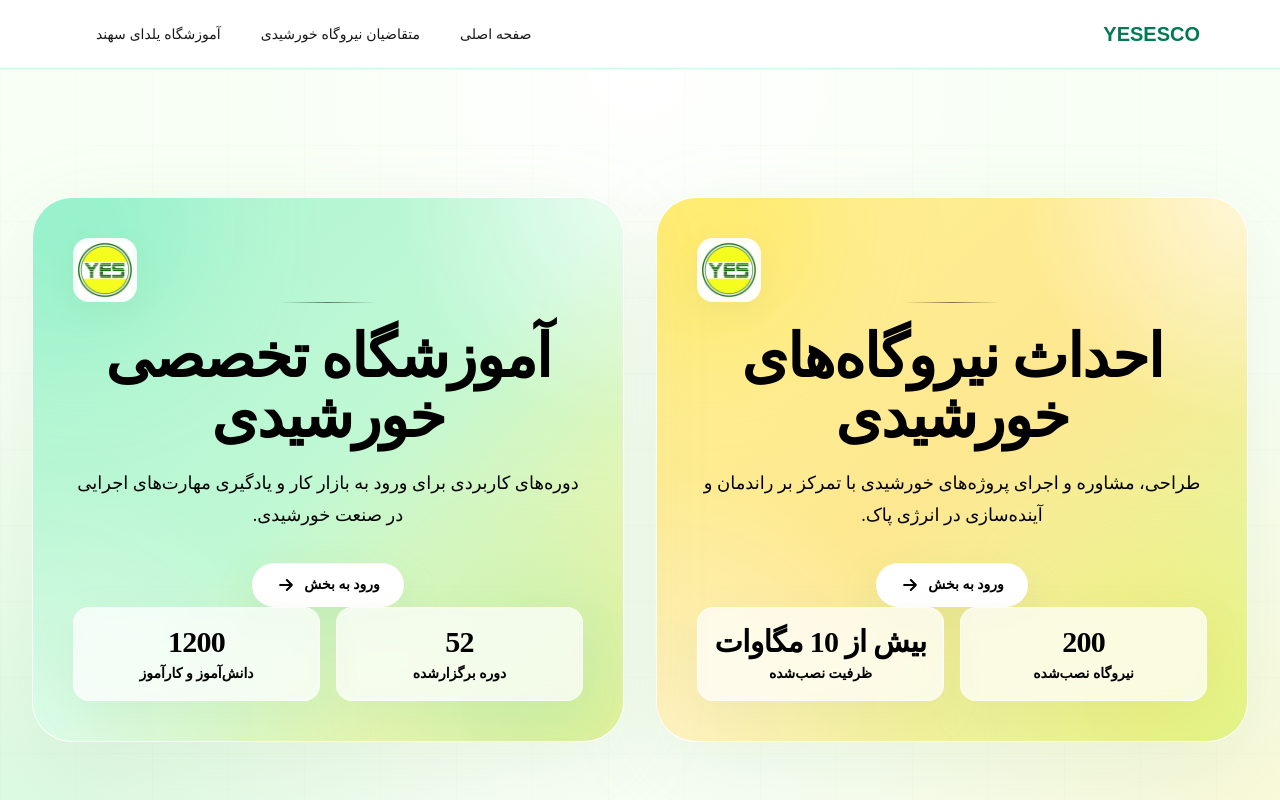
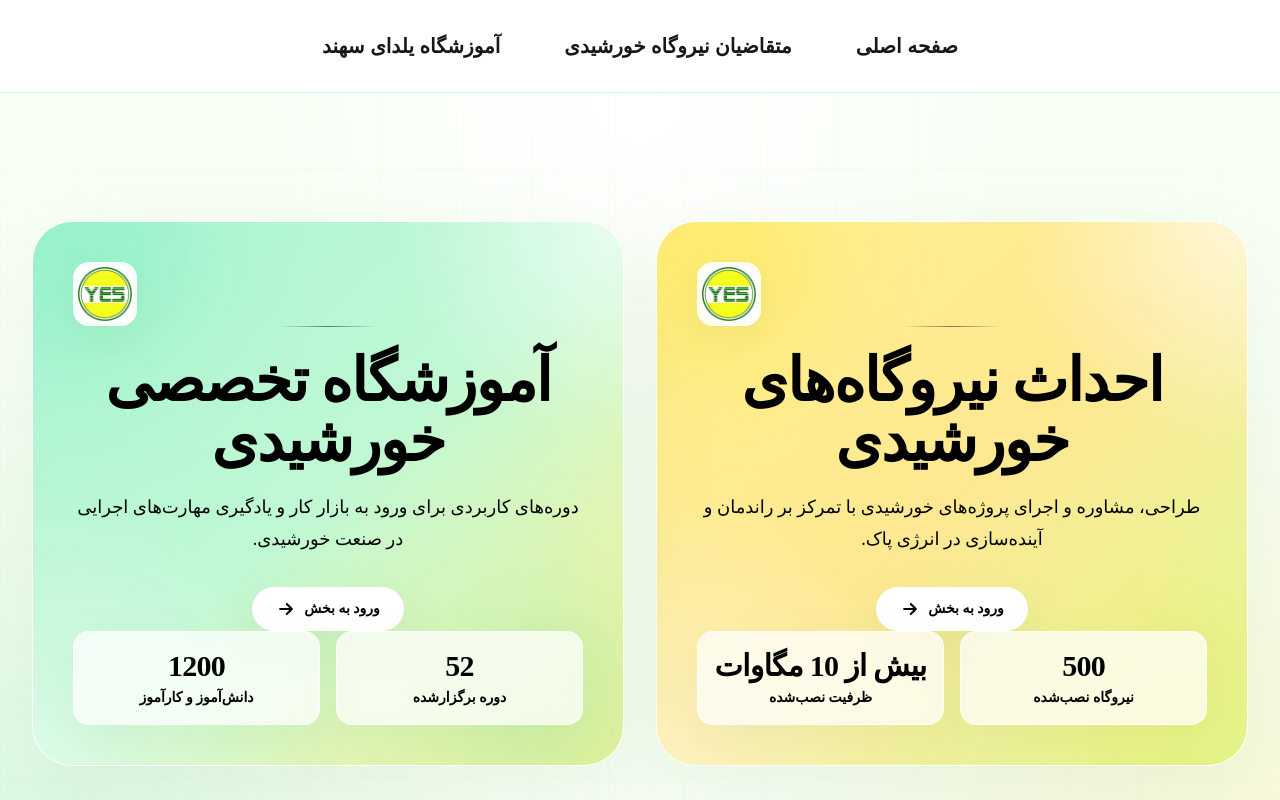
Before and after one commit to Ariyan8/yesesco, a Next.js app: page / in a window 1280 px wide. Shown: the top 800 px of the page. Built offline with nearby package versions, Linux system fonts and the light colour scheme.

Commit message:
update files

```diff
--- a/app/layout.tsx
+++ b/app/layout.tsx
@@ -16,27 +16,23 @@ export default function RootLayout({
     <html lang="fa" dir="rtl">
       <body className="min-h-screen bg-gradient-to-b from-emerald-50 via-white to-yellow-50 text-slate-800">
         <header className="sticky top-0 z-50 border-b border-emerald-100 bg-white/90 backdrop-blur">
-          <div className="mx-auto flex max-w-6xl items-center justify-between px-4 py-4">
-            <Link href="/" className="text-xl font-black text-emerald-700">
-              YESESCO
-            </Link>
-
-            <nav className="flex items-center gap-2 text-sm font-medium">
+          <div className="mx-auto flex max-w-6xl items-center justify-center px-4 py-5">
+            <nav className="flex items-center gap-4 text-xl font-bold">
               <Link
                 href="/"
-                className="rounded-full px-4 py-2 transition hover:bg-emerald-50 hover:text-emerald-700"
+                className="rounded-full px-6 py-3 transition hover:bg-emerald-50 hover:text-emerald-700"
               >
                 صفحه اصلی
               </Link>
               <Link
                 href="/solar"
-                className="rounded-full px-4 py-2 transition hover:bg-emerald-50 hover:text-emerald-700"
+                className="rounded-full px-6 py-3 transition hover:bg-emerald-50 hover:text-emerald-700"
               >
                 متقاضیان نیروگاه خورشیدی
               </Link>
               <Link
                 href="/academy"
-                className="rounded-full px-4 py-2 transition hover:bg-emerald-50 hover:text-emerald-700"
+                className="rounded-full px-6 py-3 transition hover:bg-emerald-50 hover:text-emerald-700"
               >
                 آموزشگاه یلدای سهند
               </Link>
--- a/app/page.tsx
+++ b/app/page.tsx
@@ -227,7 +227,7 @@ export default function HomePage() {
                   logoSrc={logo1}
                   logoAlt="لوگو نیروگاه خورشیدی"
                   stats={[
-                    { value: "200", label: "نیروگاه نصب‌شده" },
+                    { value: "500", label: "نیروگاه نصب‌شده" },
                     { value: "بیش از 10 مگاوات", label: "ظرفیت نصب‌شده" },
                   ]}
                 />
--- a/app/solar/page.tsx
+++ b/app/solar/page.tsx
@@ -69,8 +69,8 @@ export default function SolarPage() {
 
             {/* بخش آمار خلاصه */}
             <div className="grid grid-cols-3 gap-4">
-              <StatCard title="پروژه‌های اجرا شده" value="+۱۵۰" />
-              <StatCard title="ظرفیت (کیلووات)" value="۵۰۰۰" />
+              <StatCard title="پروژه‌های اجرا شده" value="+۵۰۰" />
+              <StatCard title="ظرفیت (کیلووات)" value="۱۰۰۰۰" />
               <StatCard title="رضایت مشتریان" value="۱۰۰٪" />
             </div>
 
@@ -121,7 +121,6 @@ export default function SolarPage() {
         {/* بخش فوتر ساده */}
         <footer className="mt-20 border-t border-slate-200 pt-8 text-center text-slate-500">
           <p className="text-sm font-bold">
-            تمامی حقوق برای شرکت یلدای سهند محفوظ است © ۱۴۰۳
           </p>
         </footer>
       </div>
```
